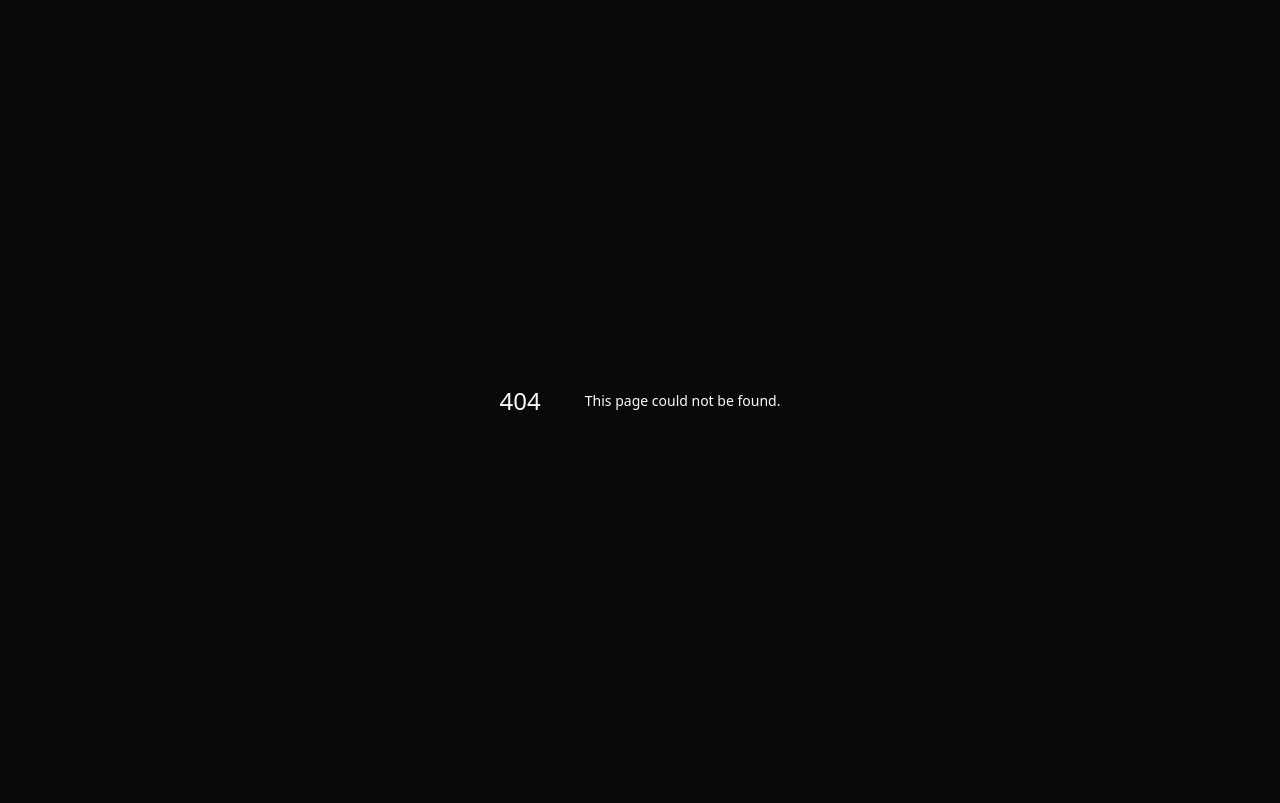
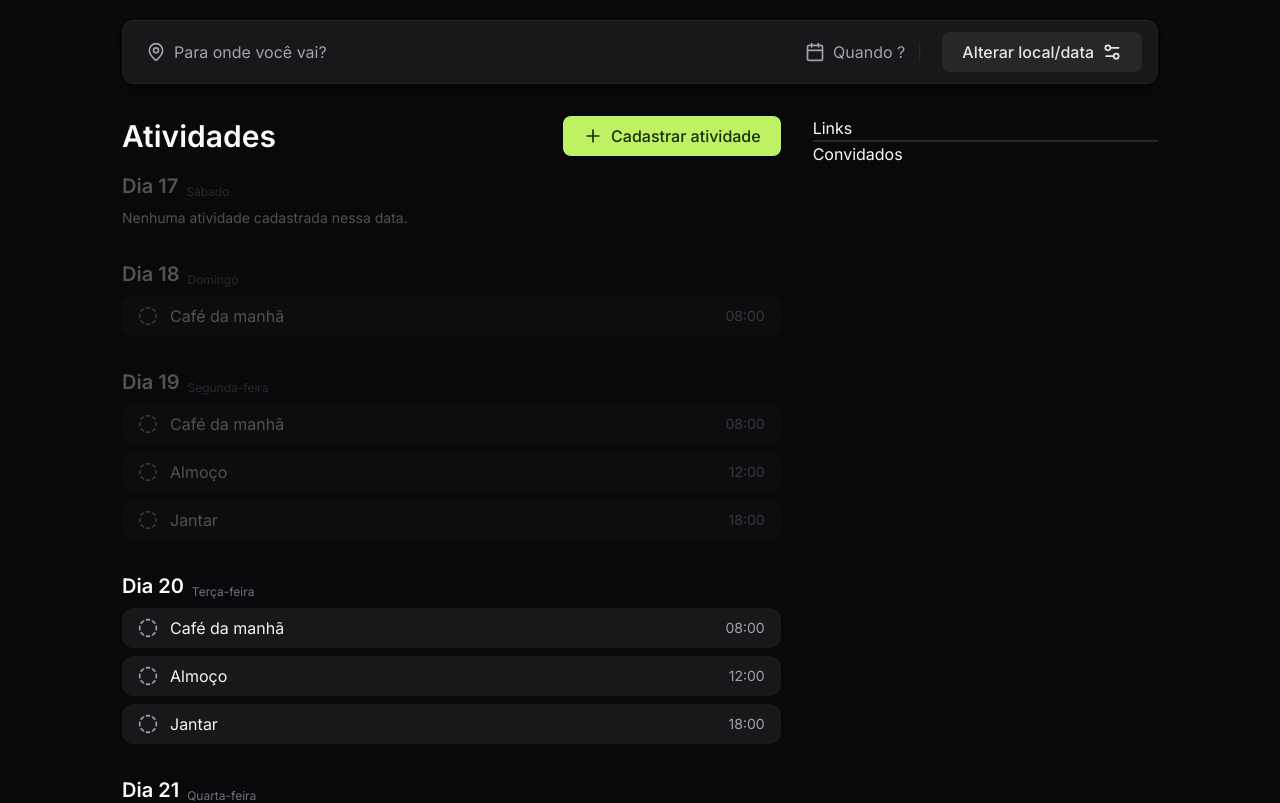
Before and after one commit to thiagoelias99/nlw-jun24-react, a Next.js app: page /details in a window 1280 px wide. Before the commit this address had no page. Shown: the top 803 px of the page. Built offline with nearby package versions, Linux system fonts and the light colour scheme.

Commit message:
feat: :sparkles: Activities LIst

```diff
--- a/package.json
+++ b/package.json
@@ -10,10 +10,12 @@
     "lint:fix": "next lint --fix"
   },
   "dependencies": {
+    "clsx": "^2.1.1",
     "lucide-react": "^0.404.0",
     "next": "14.2.4",
     "react": "^18",
     "react-dom": "^18",
+    "tailwind-merge": "^2.4.0",
     "tailwind-variants": "^0.2.1"
   },
   "devDependencies": {
--- a/src/app/_components/confirm-modal.tsx
+++ b/src/app/_components/confirm-modal.tsx
@@ -1,12 +1,14 @@
 import { Button } from '@/components/Button'
 import { XIcon, UserIcon, MailIcon } from 'lucide-react'
-import React from 'react'
+import { useRouter } from 'next/navigation'
 
 interface ConfirmModalProps {
   setShowConfirmModal: (show: boolean) => void
 }
 
 export default function ConfirmModal({ setShowConfirmModal }: ConfirmModalProps) {
+  const router = useRouter()
+
   return (
     <div className='inset-0 fixed bg-black w-full h-full bg-opacity-60 flex items-center justify-center'>
       <div className='w-[640px] bg-zinc-900 flex flex-col justify-start items-start gap-5 px-6 py-5 rounded-xl'>
@@ -21,7 +23,12 @@ export default function ConfirmModal({ setShowConfirmModal }: ConfirmModalProps)
           <p className='text-sm text-zinc-400'>Para concluir a criação da viagem para <strong className='text-zinc-100'>Florianópolis, Brasil</strong> nas datas de <strong className='text-zinc-100'>16 a 27 de Agosto de 2024</strong> preencha seus dados abaixo:</p>
         </div>
         <form
-          className='w-full flex flex-col justify-start items-start gap-2'>
+          className='w-full flex flex-col justify-start items-start gap-2'
+          onSubmit={(e) => {
+            e.preventDefault()
+            router.push('/details')
+          }}
+        >
           <div className='w-full flex justify-start items-center gap-5 pl-6 pr-4 py-0 bg-black h-16 rounded-xl shadow-shape'>
             <div className='flex flex-1 justify-start items-center gap-2'>
               <UserIcon className='h-5 w-5 text-zinc-400' />
--- a/src/app/_components/users-modal.tsx
+++ b/src/app/_components/users-modal.tsx
@@ -1,4 +1,5 @@
 import { Button } from '@/components/Button'
+import Divider from '@/components/Divider'
 import { XIcon, AtSignIcon, PlusIcon } from 'lucide-react'
 
 interface UsersModalProps {
@@ -34,7 +35,7 @@ export default function UsersModal({ setShowUserModal, setUsers, users }: UsersM
           ))}
         </div>
 
-        <div className='w-full h-0.5 bg-zinc-800'></div>
+        <Divider />
         <div className='w-full flex justify-start items-center gap-5 pl-6 pr-4 py-0 bg-black h-16 rounded-xl shadow-shape'>
           <form
             onSubmit={(e) => {
--- /dev/null
+++ b/src/app/details/_components/activities-section.tsx
@@ -0,0 +1,54 @@
+import { Button } from '@/components/Button'
+import { cn } from '@/utils/cn'
+import { CircleCheckIcon, PlusIcon } from 'lucide-react'
+import React from 'react'
+import { ClassNameValue } from 'tailwind-merge'
+import CheckItem from './check-item'
+import DayActivities from './day-activities'
+
+
+interface ActivitiesSectionProps {
+  className?: ClassNameValue
+}
+
+export default function ActivitiesSection({ className }: ActivitiesSectionProps) {
+  return (
+    <section className={cn('flex-1', className)}>
+      <div className='w-full flex justify-between items-center'>
+        <h1 className='text-3xl font-semibold'>Atividades</h1>
+        <Button>
+          <PlusIcon className='w-5 h-5' />
+          <p>Cadastrar atividade</p>
+        </Button>
+      </div>
+
+      <div className='w-full mt-4 flex flex-col gap-8'>
+        <DayActivities finalized day={17} dayOfWeek='Sábado' />
+        <DayActivities finalized day={18} dayOfWeek='Domingo' activities={[
+          { description: 'Café da manhã', time: '08:00' },
+        ]} />
+        <DayActivities finalized day={19} dayOfWeek='Segunda-feira' activities={[
+          { description: 'Café da manhã', time: '08:00' },
+          { description: 'Almoço', time: '12:00' },
+          { description: 'Jantar', time: '18:00' },
+        ]} />
+        <DayActivities day={20} dayOfWeek='Terça-feira' activities={[
+          { description: 'Café da manhã', time: '08:00' },
+          { description: 'Almoço', time: '12:00' },
+          { description: 'Jantar', time: '18:00' },
+        ]} />
+        <DayActivities day={21} dayOfWeek='Quarta-feira' activities={[
+          { description: 'Café da manhã', time: '08:00' },
+          { description: 'Churrasco', time: '12:00' },
+          { description: 'Jantar', time: '18:00' },
+        ]} />
+        <DayActivities day={22} dayOfWeek='Quinta-feira' activities={[
+          { description: 'Café da manhã', time: '08:00' },
+          { description: 'Almoço', time: '12:00' },
+          { description: 'Jantar', time: '18:00' },
+        ]} />
+        <DayActivities day={23} dayOfWeek='Sexta-feira' />
+      </div>
+    </section>
+  )
+}
--- /dev/null
+++ b/src/app/details/_components/check-item.tsx
@@ -0,0 +1,30 @@
+'use client'
+
+import { CircleCheckIcon, CircleDashedIcon } from 'lucide-react'
+import { useState } from 'react'
+
+interface CheckItemProps {
+  description: string
+  time: string
+}
+
+export default function CheckItem({ description, time }: CheckItemProps) {
+  const [checked, setChecked] = useState(false)
+
+  return (
+    <div className='w-full flex justify-start items-center gap-3 bg-zinc-900 text-zinc-100 rounded-xl px-4 h-10'>
+      {checked ? (
+        <CircleCheckIcon className='w-5 h-5 text-lime-300'
+          onClick={() => setChecked(!checked)}
+        />
+      ) : (
+        <CircleDashedIcon className='w-5 h-5 text-zinc-400'
+          onClick={() => setChecked(!checked)}
+        />
+      )}
+
+      <p>{description}</p>
+      <p className='ml-auto text-zinc-400 text-sm'>{time}</p>
+    </div>
+  )
+}
--- /dev/null
+++ b/src/app/details/_components/day-activities.tsx
@@ -0,0 +1,28 @@
+import CheckItem from './check-item'
+
+interface DayActivitiesProps {
+  day: number
+  dayOfWeek: string
+  activities?: { description: string, time: string }[]
+  finalized?: boolean
+}
+
+export default function DayActivities({ day, dayOfWeek, activities = [], finalized = false }: DayActivitiesProps) {
+  return (
+    <div className={`w-full flex flex-col gap-2 ${finalized ? 'opacity-30' : ''}`}>
+      <div className='flex justify-start items-end gap-2'>
+        <h2 className='text-xl font-semibold'>{`Dia ${day}`}</h2>
+        <p className='text-xs text-zinc-500'>{dayOfWeek}</p>
+      </div>
+      <div className='w-full space-y-2'>
+        {activities.length === 0 ? (
+          <p className='text-sm text-zinc-100'>Nenhuma atividade cadastrada nessa data.</p>
+        ) : (
+          activities.map((activity, index) => (
+            <CheckItem key={index} description={activity.description} time={activity.time} />
+          ))
+        )}
+      </div>
+    </div>
+  )
+}
--- /dev/null
+++ b/src/app/details/_components/guest-section.tsx
@@ -0,0 +1,7 @@
+import React from 'react'
+
+export default function GuestsSection() {
+  return (
+    <section>Convidados</section>
+  )
+}
--- /dev/null
+++ b/src/app/details/_components/input3.tsx
@@ -0,0 +1,34 @@
+import { Button } from '@/components/Button'
+import { MapPinIcon, CalendarIcon, Settings2Icon, ArrowRightIcon } from 'lucide-react'
+import React from 'react'
+
+interface Input1Props {
+
+}
+
+export default function Input3({ }: Input1Props) {
+  return (
+    <div className='w-full mt-5 flex justify-start items-center gap-5 pl-6 pr-4 py-0 bg-zinc-900 h-16 rounded-xl shadow-shape'>
+      <div className='flex flex-1 justify-start items-center gap-2'>
+        <MapPinIcon className='h-5 w-5 text-zinc-400' />
+        <input
+          className='bg-transparent placeholder:text-zinc-400 outline-none' type="text" placeholder="Para onde você vai?" />
+      </div>
+      <div className='flex justify-end items-center'>
+        <div className='w-28 flex justify-end items-center gap-2'>
+          <CalendarIcon className='min-h-5 min-w-5 text-zinc-400' />
+          <input
+            className='bg-transparent placeholder:text-zinc-400' type="text" placeholder='Quando ?' />
+        </div>
+        <div className='text-zinc-800 h-full'>|</div>
+      </div>
+
+      <Button
+        variant='secondary'
+      >
+        <p>Alterar local/data</p>
+        <Settings2Icon className='h-5 w-5' />
+      </Button>
+    </div>
+  )
+}
--- /dev/null
+++ b/src/app/details/_components/links-section.tsx
@@ -0,0 +1,7 @@
+import React from 'react'
+
+export default function LinksSection() {
+  return (
+    <section>Links</section>
+  )
+}
--- /dev/null
+++ b/src/app/details/page.tsx
@@ -0,0 +1,21 @@
+import Divider from '@/components/Divider'
+import Input3 from './_components/input3'
+import ActivitiesSection from './_components/activities-section'
+import LinksSection from './_components/links-section'
+import GuestsSection from './_components/guest-section'
+
+export default function DetailsPage() {
+  return (
+    <main className='max-w-[1100px] px-8 m-auto flex flex-col justify-center items-center'>
+      <Input3 />
+      <div className='w-full mt-8 flex justify-start items-start gap-8'>
+        <ActivitiesSection className='flex-1' />
+        <div className='w-1/3'>
+          <LinksSection />
+          <Divider />
+          <GuestsSection />
+        </div>
+      </div>
+    </main>
+  )
+}
--- /dev/null
+++ b/src/components/Divider.tsx
@@ -0,0 +1,5 @@
+export default function Divider() {
+  return (
+    <div className='w-full h-0.5 bg-zinc-800'></div>
+  )
+}
--- /dev/null
+++ b/src/utils/cn.ts
@@ -0,0 +1,6 @@
+import { type ClassValue, clsx } from 'clsx'
+import { twMerge } from 'tailwind-merge'
+
+export function cn(...inputs: ClassValue[]) {
+  return twMerge(clsx(inputs))
+}
```
Also changed, not shown: 1 other file (tests, documents, lock files or other folders).
